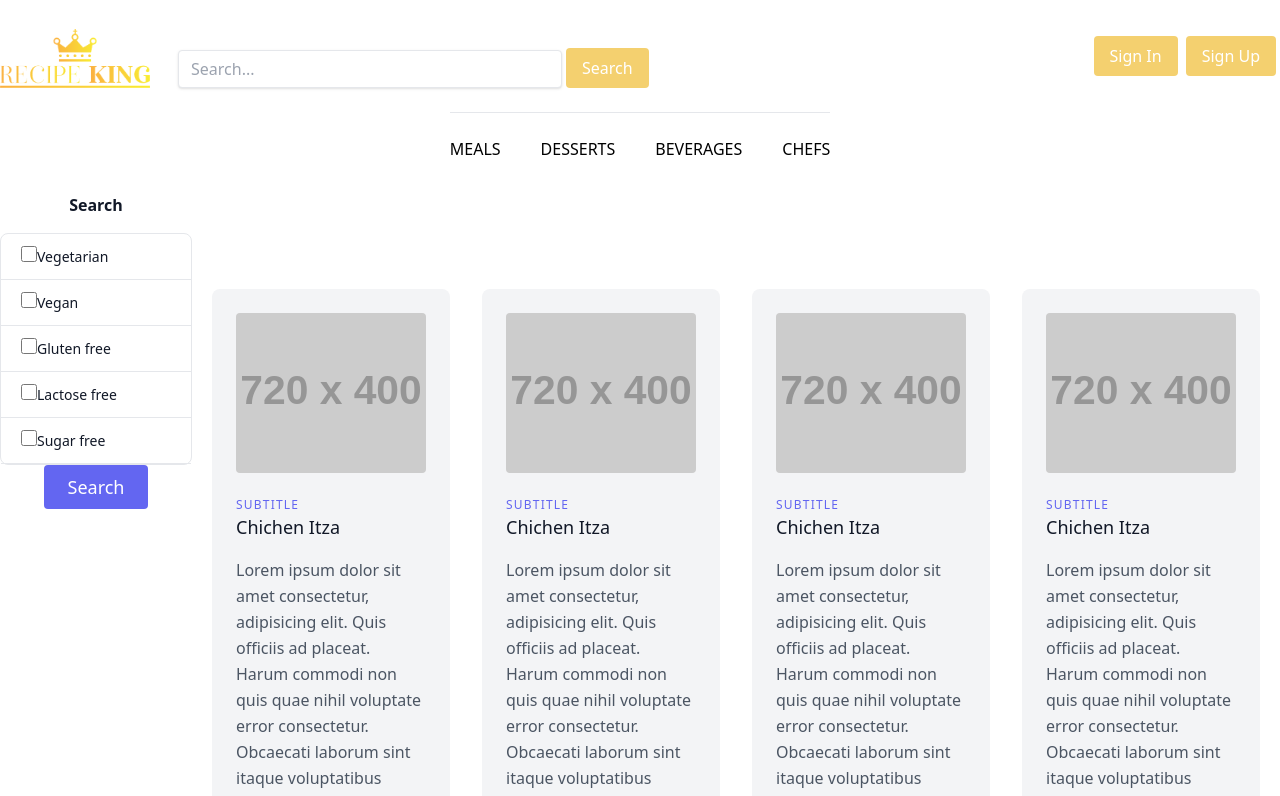
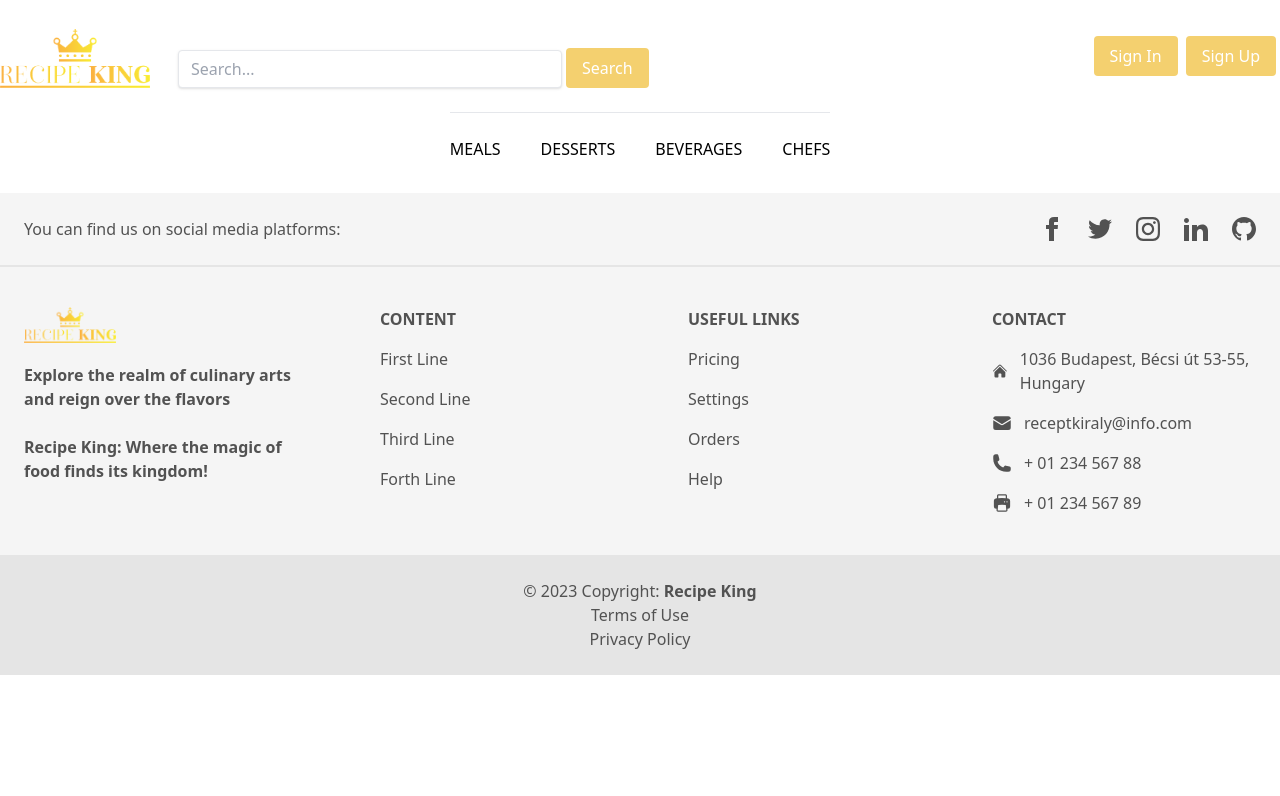
Before and after one commit to progmatic-fs-2023/receptkiraly, a React (Vite) app in the folder client/: page /searchrecipes in a window 1280 px wide. Shown: the top 796 px of the page. Built offline with nearby package versions, Linux system fonts and the light colour scheme.

Commit message:
Előkészülés: Felesleges fájlok és elemek törlése/kiürítése.

```diff
--- a/client/src/components/SearchResultContainer.jsx
+++ /dev/null
@@ -1,11 +0,0 @@
-import SearchResults from './SearchResultRecepies';
-
-function searchResultContainer() {
-  return (
-    <div>
-      <SearchResults />
-    </div>
-  );
-}
-
-export default searchResultContainer;
--- a/client/src/components/SearchResultRecepies.jsx
+++ /dev/null
@@ -1,21 +0,0 @@
-function searchResults() {
-  return (
-    <div className="xl:w-1/4 md:w-1/2 p-4">
-      <div className="bg-gray-100 p-6 rounded-lg">
-        <img
-          className="h-40 rounded w-full object-cover object-center mb-6"
-          src="https://dummyimage.com/720x400"
-          alt="content"
-        />
-        <h3 className="tracking-widest text-indigo-500 text-xs font-medium title-font">SUBTITLE</h3>
-        <h2 className="text-lg text-gray-900 font-medium title-font mb-4">Chichen Itza</h2>
-        <p className="leading-relaxed text-base">
-          Lorem ipsum dolor sit amet consectetur, adipisicing elit. Quis officiis ad placeat. Harum
-          commodi non quis quae nihil voluptate error consectetur. Obcaecati laborum sint itaque
-          voluptatibus voluptas cum accusamus recusandae..
-        </p>
-      </div>
-    </div>
-  );
-}
-export default searchResults;
--- a/client/src/pages/SearchRecipes.jsx
+++ b/client/src/pages/SearchRecipes.jsx
@@ -1,27 +1,6 @@
-import LabelSelector from '../components/LabelSelector';
-import Button from '../components/Button';
-import SearchResultRecepies from '../components/SearchResultRecepies';
-
 function SearchRecipes() {
   return (
-    <div className="flex">
-      <div>
-        <LabelSelector />
-        <div className="text-center">
-          <Button text="Search" />
-        </div>
-      </div>
-      <section className="text-gray-600 body-font ">
-        <div className="container px-5 py-24 mx-auto">
-          <div className="flex flex-wrap -m-4">
-            <SearchResultRecepies />
-            <SearchResultRecepies />
-            <SearchResultRecepies />
-            <SearchResultRecepies />
-          </div>
-        </div>
-      </section>
-    </div>
+    <div />
   );
 }
 export default SearchRecipes;
```
